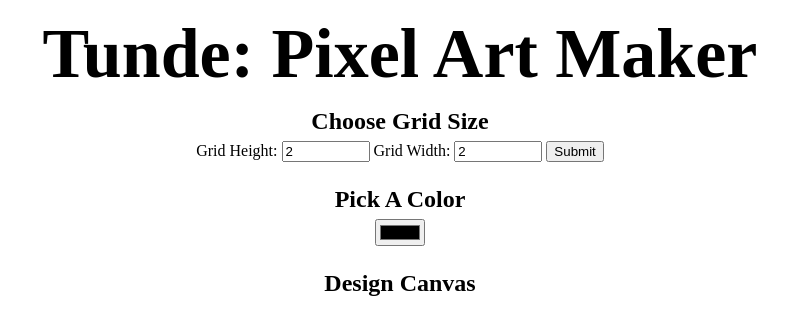
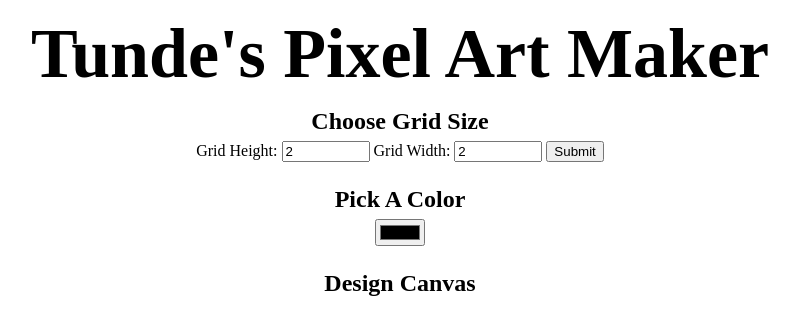
Before and after one commit to tundekabirmason/pixel-art-maker, a plain HTML site: page index.html in a window 1280 px wide. Shown: the whole page, without its empty margins (240-1039 px from the left). Drawn offline with Linux system fonts and the light colour scheme; a web font is replaced by a local one.

Commit message:
Edited HTML

```diff
--- a/index.html
+++ b/index.html
@@ -9,7 +9,7 @@
 </head>
 
 <body>
-    <h1>Tunde: Pixel Art Maker</h1>
+    <h1>Tunde's Pixel Art Maker</h1>
 
     <h2>Choose Grid Size</h2>
     <form id="sizePicker">
```
